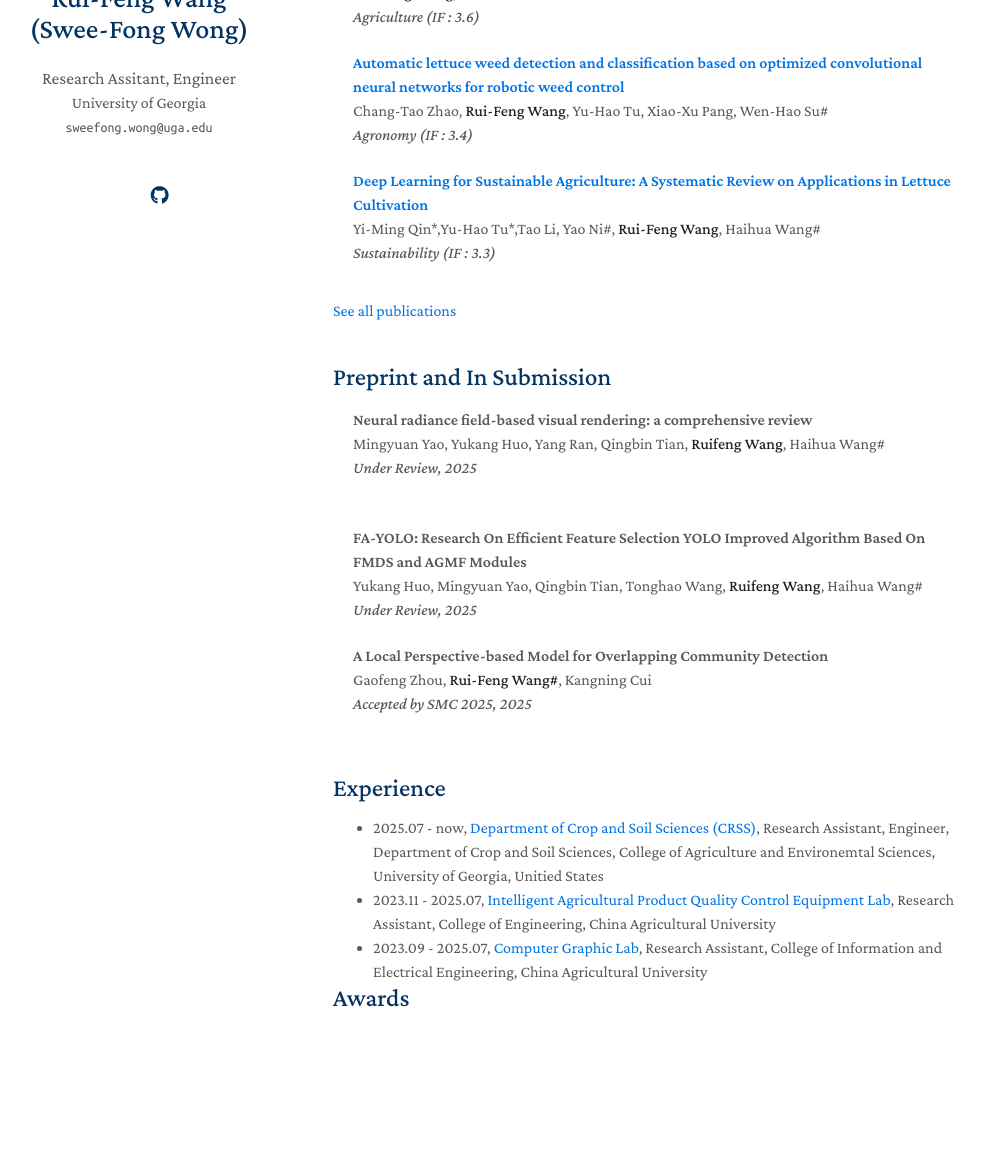
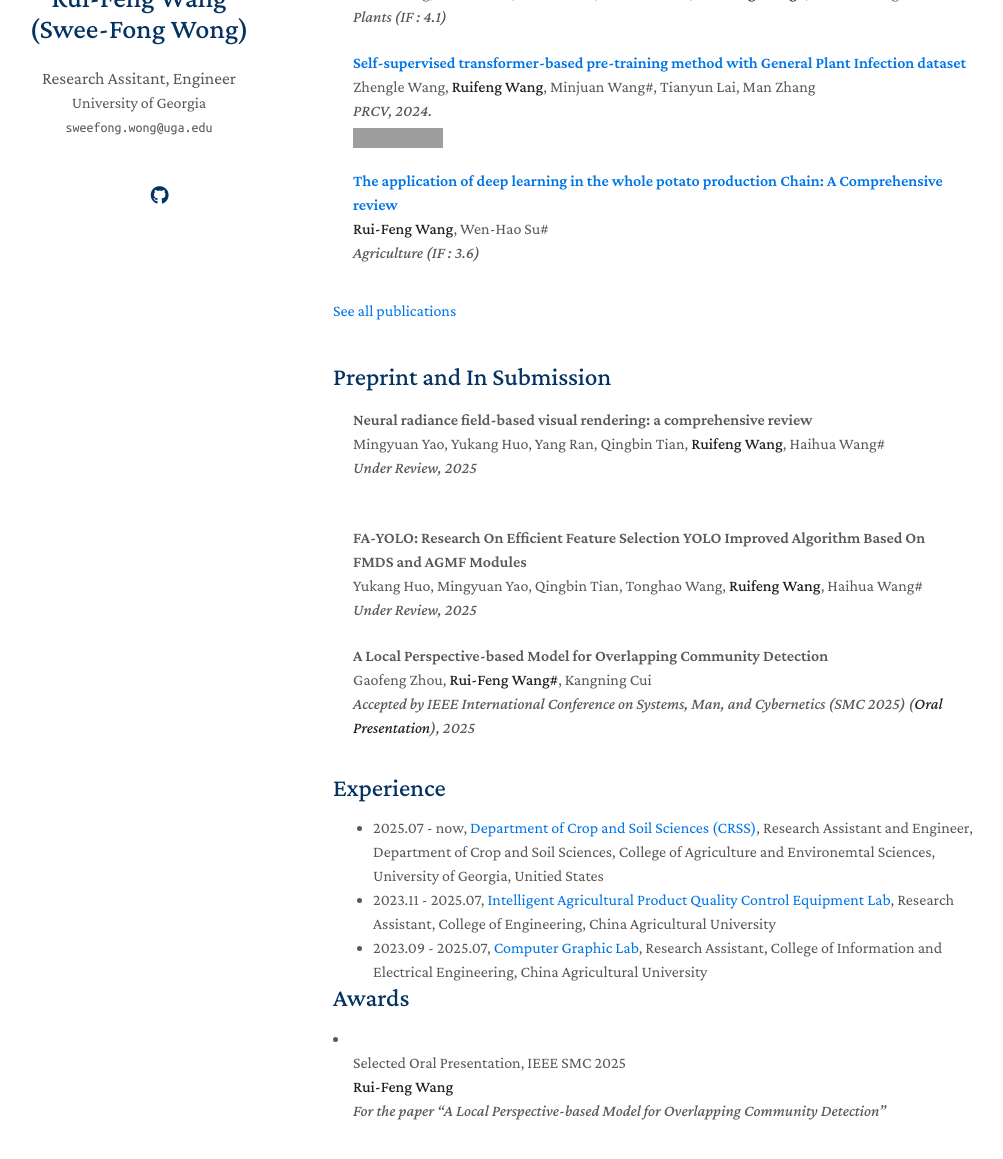
Before and after one commit to SweefongWong/RuiFeng.Wang, a Jekyll site: the page built from index.md, in a window 1280 px wide and 1400 px high, scrolled down 1485 px, cut to the strip 206-1365 px from the top of the window. Shown: the whole strip, without its empty margins (137-1140 px from the left). Built offline with Jekyll 4.4.1, drawn with Linux system fonts in a browser that asks for light colours; nearby versions of some CDN libraries; a style sheet for code colours, icons or effects is not loaded; before the commit the page ends 2792 px from its top, so only the background shows below that; some of the changed text lies outside the part shown; grey boxes are pictures that could not be loaded.

Commit message:
Add files via upload

```diff
--- a/_includes/awards.md
+++ b/_includes/awards.md
@@ -1,3 +1,13 @@
 <!-- ## Honors and Awards -->
 
 <h2 id="awards" style="margin: -20px 0px 15px;">Awards</h2>
+
+<li>
+  <div class="pub-row">
+    <div class="col-sm-12" style="position: relative; padding-right: 15px; padding-left: 20px;">
+      <div class="title">Selected Oral Presentation, IEEE SMC 2025</div>
+      <div class="author"><strong>Rui-Feng Wang</strong></div>
+      <div class="periodical"><em>For the paper “A Local Perspective-based Model for Overlapping Community Detection”</em></div>
+    </div>
+  </div>
+</li>
--- a/_includes/internships.md
+++ b/_includes/internships.md
@@ -1,6 +1,6 @@
 ## Experience
 
 
-- 2025.07 - now, [Department of Crop and Soil Sciences (CRSS)](https://cropsoil.uga.edu/), Research Assistant, Engineer, Department of Crop and Soil Sciences, College of Agriculture and Environemtal Sciences, University of Georgia, Unitied States
+- 2025.07 - now, [Department of Crop and Soil Sciences (CRSS)](https://cropsoil.uga.edu/), Research Assistant and Engineer, Department of Crop and Soil Sciences, College of Agriculture and Environemtal Sciences, University of Georgia, Unitied States
 - 2023.11 - 2025.07, [Intelligent Agricultural Product Quality Control Equipment Lab](https://coe.cau.edu.cn/), Research Assistant, College of Engineering, China Agricultural University
 - 2023.09 - 2025.07, [Computer Graphic Lab](https://faculty.cau.edu.cn/whh/list.htm), Research Assistant, College of Information and Electrical Engineering, China Agricultural University
--- a/_includes/publications.md
+++ b/_includes/publications.md
@@ -6,6 +6,26 @@
 
 <div class="publications">
 <ol class="bibliography">
+
+<li>
+<div class="pub-row">
+  <div class="col-sm-12" style="position: relative;padding-right: 15px;padding-left: 20px;">
+    <div class="title"><a href="https://www.mdpi.com/2311-7524/11/10/1202">BMDNet-YOLO: A Lightweight and Robust Model for High-Precision Real-Time Recognition of Blueberry Maturity</a></div>
+    <div class="author">Huihui Sun, <strong>Rui-Feng Wang#</strong></div>
+    <div class="periodical"><em>Horticulturae (IF : 3.0)</em></div>
+  </div>
+</div>
+</li>
+
+<li>
+<div class="pub-row">
+  <div class="col-sm-12" style="position: relative;padding-right: 15px;padding-left: 20px;">
+    <div class="title"><a href="https://www.mdpi.com/2673-2688/6/9/235">RA-CottNet: A Real-Time High-Precision Deep Learning Model for Cotton Boll and Flower Recognition</a></div>
+    <div class="author"><strong>Rui-Feng Wang</strong>, Yi-Ming Qin, Yi-Yi Zhao, Mingrui Xu, Iago Beffart Schardong, Kangning Cui#</div>
+    <div class="periodical"><em>AI (IF : 5.0)</em></div>
+  </div>
+</div>
+</li>
 
 <li>
 <div class="pub-row">
@@ -93,28 +113,6 @@
 </li>
 
 
-<li>
-<div class="pub-row">
-  <div class="col-sm-12" style="position: relative;padding-right: 15px;padding-left: 20px;">
-    <div class="title"><a href="https://www.mdpi.com/2073-4395/14/12/2838">Automatic lettuce weed detection and classification based on optimized convolutional neural networks for robotic weed control</a></div>
-    <div class="author">Chang-Tao Zhao, <strong>Rui-Feng Wang</strong>, Yu-Hao Tu, Xiao-Xu Pang, Wen-Hao Su#</div>
-    <div class="periodical"><em>Agronomy (IF : 3.4)</em></div>
-  </div>
-</div>
-</li>
-
-
-<li>
-<div class="pub-row">
-  <div class="col-sm-12" style="position: relative;padding-right: 15px;padding-left: 20px;">
-    <div class="title"><a href="https://www.mdpi.com/2071-1050/17/7/3190">Deep Learning for Sustainable Agriculture: A Systematic Review on Applications in Lettuce Cultivation</a></div>
-    <div class="author">Yi-Ming Qin*,Yu-Hao Tu*,Tao Li, Yao Ni#, <strong>Rui-Feng Wang</strong>, Haihua Wang#</div>
-    <div class="periodical"><em>Sustainability (IF : 3.3)</em></div>
-  </div>
-</div>
-</li>
-
-
 
 </ol>
 <p style="margin: 0px 0px 40px;"><a href="https://scholar.google.com/citations?user=79sbI-UAAAAJ&hl=en">See all publications</a></p>
@@ -155,7 +153,7 @@
   <div class="col-sm-12" style="position: relative;padding-right: 15px;padding-left: 20px;">
     <div class="title">A Local Perspective-based Model for Overlapping Community Detection</div>
     <div class="author">Gaofeng Zhou, <strong>Rui-Feng Wang#</strong>, Kangning Cui</div>
-    <div class="periodical"><em>Accepted by SMC 2025, 2025</em></div>
+    <div class="periodical"><em>Accepted by IEEE International Conference on Systems, Man, and Cybernetics (SMC 2025) (<strong>Oral Presentation</strong>), 2025</em></div>
   </div>
 </div>
 </li>
```
